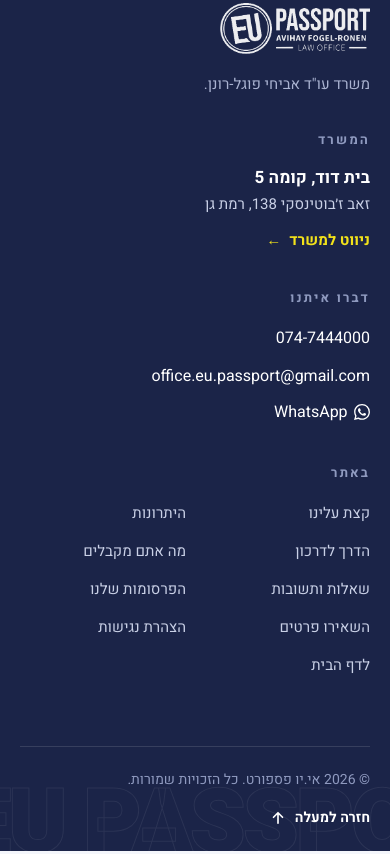
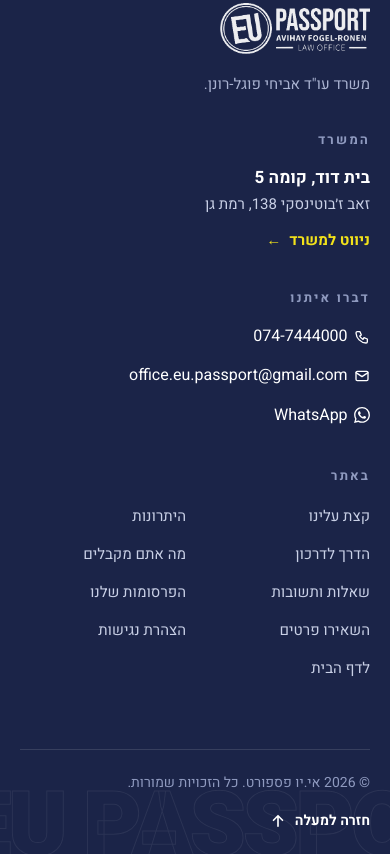
Before and after one commit to YoavFogel/New-Version-Website-Passport-, a plain HTML site: page website/contact.html in a window 390 px wide. Shown: the part 2770-3624 px from the top of the page. Drawn offline with Linux system fonts and the light colour scheme.

Commit message:
Add phone and envelope icons next to the phone and email links
Matches the WhatsApp icon already there, in the side menu and in the
main footer's "דברו איתנו" list, across all three pages.

Co-Authored-By: Claude Sonnet 5 <noreply@anthropic.com>

```diff
--- a/website/contact.html
+++ b/website/contact.html
@@ -36,9 +36,9 @@
       <li><a href="negishut.html"><span class="sm-num" aria-hidden="true">10</span><span class="sm-text">הצהרת נגישות</span></a></li>
     </ol>
     <div class="sm-foot">
-      <a href="tel:+97247444000">074-7444000</a>
+      <a class="ico-link" href="tel:+97247444000"><svg class="ico-inline" viewBox="0 0 24 24" aria-hidden="true"><path d="M5 4h4l2 5-2.5 1.5a11 11 0 0 0 5 5L15 13l5 2v4a2 2 0 0 1-2 2A16 16 0 0 1 3 6a2 2 0 0 1 2-2"/></svg>074-7444000</a>
       <a class="wa-inline" data-whatsapp href="#"><svg class="wa-logo" viewBox="0 0 24 24" aria-hidden="true"><path d="M17.472 14.382c-.297-.149-1.758-.867-2.03-.967-.273-.099-.471-.148-.67.15-.197.297-.767.966-.94 1.164-.173.199-.347.223-.644.075-.297-.15-1.255-.463-2.39-1.475-.883-.788-1.48-1.761-1.653-2.059-.173-.297-.018-.458.13-.606.134-.133.298-.347.446-.52.149-.174.198-.298.298-.497.099-.198.05-.371-.025-.52-.075-.149-.669-1.612-.916-2.207-.242-.579-.487-.5-.669-.51-.173-.008-.371-.01-.57-.01-.198 0-.52.074-.792.372-.272.297-1.04 1.016-1.04 2.479 0 1.462 1.065 2.875 1.213 3.074.149.198 2.096 3.2 5.077 4.487.709.306 1.262.489 1.694.625.712.227 1.36.195 1.871.118.571-.085 1.758-.719 2.006-1.413.248-.694.248-1.289.173-1.413-.074-.124-.272-.198-.57-.347m-5.421 7.403h-.004a9.87 9.87 0 01-5.031-1.378l-.361-.214-3.741.982.998-3.648-.235-.374a9.86 9.86 0 01-1.51-5.26c.001-5.45 4.436-9.884 9.888-9.884 2.64 0 5.122 1.03 6.988 2.898a9.825 9.825 0 012.893 6.994c-.003 5.45-4.437 9.884-9.885 9.884m8.413-18.297A11.815 11.815 0 0012.05 0C5.495 0 .16 5.335.157 11.892c0 2.096.547 4.142 1.588 5.945L.057 24l6.305-1.654a11.882 11.882 0 005.683 1.448h.005c6.554 0 11.89-5.335 11.893-11.893a11.821 11.821 0 00-3.48-8.413Z"/></svg>WhatsApp</a>
-      <a href="mailto:office.eu.passport@gmail.com">office.eu.passport@gmail.com</a>
+      <a class="ico-link" href="mailto:office.eu.passport@gmail.com"><svg class="ico-inline" viewBox="0 0 24 24" aria-hidden="true"><rect x="3" y="5" width="18" height="14" rx="2"/><path d="M3 7l9 6 9-6"/></svg>office.eu.passport@gmail.com</a>
     </div>
   </nav>
 
@@ -160,8 +160,8 @@
         <div class="ft-col">
           <h2 class="ft-h">דברו איתנו</h2>
           <ul class="ft-list">
-            <li><a href="tel:+97247444000"><span dir="ltr">074-7444000</span></a></li>
-            <li><a href="mailto:office.eu.passport@gmail.com">office.eu.passport@gmail.com</a></li>
+            <li><a class="ico-link" href="tel:+97247444000"><svg class="ico-inline" viewBox="0 0 24 24" aria-hidden="true"><path d="M5 4h4l2 5-2.5 1.5a11 11 0 0 0 5 5L15 13l5 2v4a2 2 0 0 1-2 2A16 16 0 0 1 3 6a2 2 0 0 1 2-2"/></svg><span dir="ltr">074-7444000</span></a></li>
+            <li><a class="ico-link" href="mailto:office.eu.passport@gmail.com"><svg class="ico-inline" viewBox="0 0 24 24" aria-hidden="true"><rect x="3" y="5" width="18" height="14" rx="2"/><path d="M3 7l9 6 9-6"/></svg>office.eu.passport@gmail.com</a></li>
             <li><a class="wa-inline" data-whatsapp href="#"><svg class="wa-logo" viewBox="0 0 24 24" aria-hidden="true"><path d="M17.472 14.382c-.297-.149-1.758-.867-2.03-.967-.273-.099-.471-.148-.67.15-.197.297-.767.966-.94 1.164-.173.199-.347.223-.644.075-.297-.15-1.255-.463-2.39-1.475-.883-.788-1.48-1.761-1.653-2.059-.173-.297-.018-.458.13-.606.134-.133.298-.347.446-.52.149-.174.198-.298.298-.497.099-.198.05-.371-.025-.52-.075-.149-.669-1.612-.916-2.207-.242-.579-.487-.5-.669-.51-.173-.008-.371-.01-.57-.01-.198 0-.52.074-.792.372-.272.297-1.04 1.016-1.04 2.479 0 1.462 1.065 2.875 1.213 3.074.149.198 2.096 3.2 5.077 4.487.709.306 1.262.489 1.694.625.712.227 1.36.195 1.871.118.571-.085 1.758-.719 2.006-1.413.248-.694.248-1.289.173-1.413-.074-.124-.272-.198-.57-.347m-5.421 7.403h-.004a9.87 9.87 0 01-5.031-1.378l-.361-.214-3.741.982.998-3.648-.235-.374a9.86 9.86 0 01-1.51-5.26c.001-5.45 4.436-9.884 9.888-9.884 2.64 0 5.122 1.03 6.988 2.898a9.825 9.825 0 012.893 6.994c-.003 5.45-4.437 9.884-9.885 9.884m8.413-18.297A11.815 11.815 0 0012.05 0C5.495 0 .16 5.335.157 11.892c0 2.096.547 4.142 1.588 5.945L.057 24l6.305-1.654a11.882 11.882 0 005.683 1.448h.005c6.554 0 11.89-5.335 11.893-11.893a11.821 11.821 0 00-3.48-8.413Z"/></svg>WhatsApp</a></li>
           </ul>
         </div>
--- a/website/css/style.css
+++ b/website/css/style.css
@@ -649,6 +649,10 @@ svg.wa-logo { fill: currentColor; stroke: none; }
 .wa-inline { display: inline-flex; align-items: center; gap: .4em; }
 .wa-inline svg.wa-logo { width: 1em; height: 1em; flex: none; }
 
+/* Phone and envelope icons next to the matching contact links (side menu, footer). */
+.ico-link { display: inline-flex; align-items: center; gap: .4em; }
+.ico-inline { width: 1em; height: 1em; flex: none; fill: none; stroke: currentColor; stroke-width: 2; stroke-linecap: round; stroke-linejoin: round; }
+
 /* Ninth advantage: under the passport on desktop; alone and centred on a phone. */
 @media (max-width: 900px) {
   .adv-stamps .stamp.is-last { grid-column: 1 / -1; justify-self: center; width: min(62%, 240px); transform: translateY(26px); }
```
Also changed, not shown: website/index.html (+4 -4 lines), website/negishut.html (+4 -4 lines).
